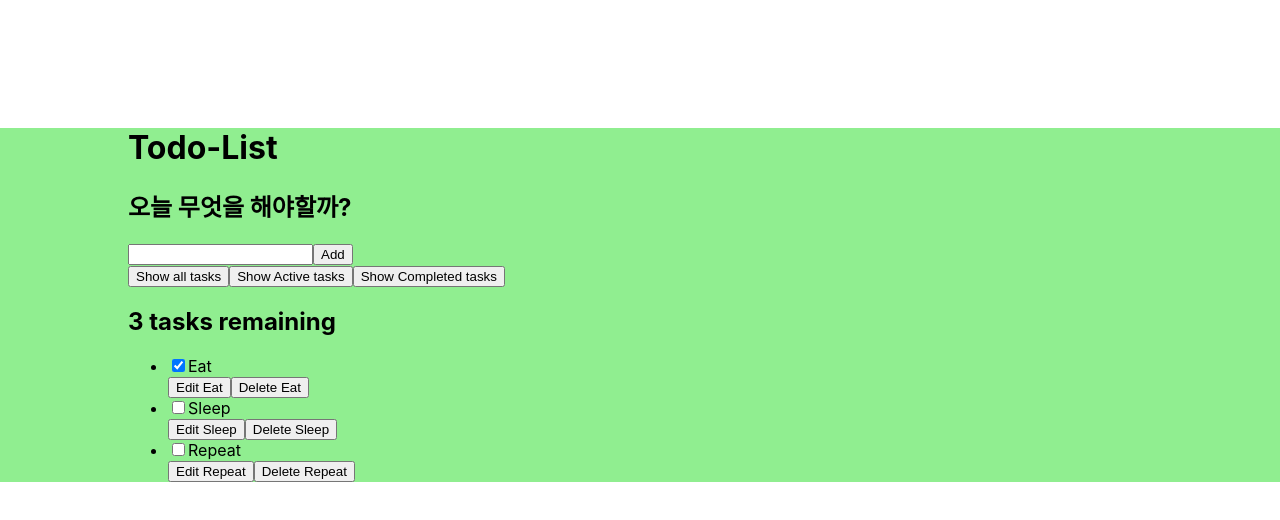
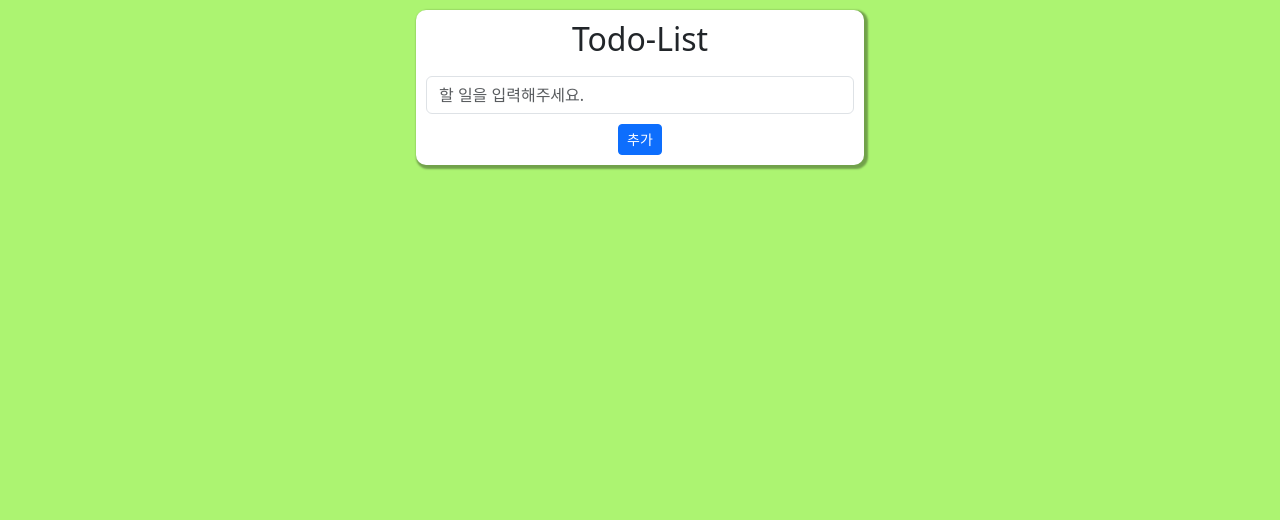
Before and after one commit to hsc03/React-TodoList, a React (Create React App) app: page / in a window 1280 px wide. Shown: the top 520 px of the page. Built offline with nearby package versions, Linux system fonts and the light colour scheme.

Commit message:
Add header component

```diff
--- a/package.json
+++ b/package.json
@@ -6,7 +6,9 @@
     "@testing-library/jest-dom": "^5.17.0",
     "@testing-library/react": "^13.4.0",
     "@testing-library/user-event": "^13.5.0",
+    "bootstrap": "^5.3.2",
     "react": "^18.2.0",
+    "react-bootstrap": "^2.10.0",
     "react-dom": "^18.2.0",
     "react-scripts": "5.0.1",
     "web-vitals": "^2.1.4"
@@ -34,5 +36,8 @@
       "last 1 firefox version",
       "last 1 safari version"
     ]
+  },
+  "devDependencies": {
+    "@babel/plugin-proposal-private-property-in-object": "^7.21.11"
   }
 }
--- a/src/App.css
+++ /dev/null
@@ -1,3 +0,0 @@
-.container {
-    margin: 10%;
-}
--- a/src/App.js
+++ b/src/App.js
@@ -1,94 +1,14 @@
 import React from 'react';
-import "../src/App.css";
+import "./styles/App.css";
+import 'bootstrap/dist/css/bootstrap.min.css'
+import Header from './components/Header';
+// import TodoList from './components/TodoList';
 
 const App = () => {
   return (
-    <div style={{ backgroundColor: "lightgreen" }}>
-      <div className='container'>
-        <h1>Todo-List</h1>
-        <form>
-          <h2 className="label-wrapper">
-            <label htmlFor="new-todo-input" className="label__lg">
-              오늘 무엇을 해야할까?
-            </label>
-          </h2>
-          <input type="text"/>
-          <button type="submit" className="btn btn__primary btn__lg">
-            Add
-          </button>
-        </form>
-        <div className="filters btn-group stack-exception">
-          <button type="button" className="btn toggle-btn" aria-pressed="true">
-            <span className="visually-hidden">Show </span>
-            <span>all</span>
-            <span className="visually-hidden"> tasks</span>
-          </button>
-          <button type="button" className="btn toggle-btn" aria-pressed="false">
-            <span className="visually-hidden">Show </span>
-            <span>Active</span>
-            <span className="visually-hidden"> tasks</span>
-          </button>
-          <button type="button" className="btn toggle-btn" aria-pressed="false">
-            <span className="visually-hidden">Show </span>
-            <span>Completed</span>
-            <span className="visually-hidden"> tasks</span>
-          </button>
-        </div>
-        <h2 id="list-heading">3 tasks remaining</h2>
-        <ul
-          role="list"
-          className="todo-list stack-large stack-exception"
-          aria-labelledby="list-heading">
-          <li className="todo stack-small">
-            <div className="c-cb">
-              <input id="todo-0" type="checkbox" defaultChecked={true} />
-              <label className="todo-label" htmlFor="todo-0">
-                Eat
-              </label>
-            </div>
-            <div className="btn-group">
-              <button type="button" className="btn">
-                Edit <span className="visually-hidden">Eat</span>
-              </button>
-              <button type="button" className="btn btn__danger">
-                Delete <span className="visually-hidden">Eat</span>
-              </button>
-            </div>
-          </li>
-          <li className="todo stack-small">
-            <div className="c-cb">
-              <input id="todo-1" type="checkbox" />
-              <label className="todo-label" htmlFor="todo-1">
-                Sleep
-              </label>
-            </div>
-            <div className="btn-group">
-              <button type="button" className="btn">
-                Edit <span className="visually-hidden">Sleep</span>
-              </button>
-              <button type="button" className="btn btn__danger">
-                Delete <span className="visually-hidden">Sleep</span>
-              </button>
-            </div>
-          </li>
-          <li className="todo stack-small">
-            <div className="c-cb">
-              <input id="todo-2" type="checkbox" />
-              <label className="todo-label" htmlFor="todo-2">
-                Repeat
-              </label>
-            </div>
-            <div className="btn-group">
-              <button type="button" className="btn">
-                Edit <span className="visually-hidden">Repeat</span>
-              </button>
-              <button type="button" className="btn btn__danger">
-                Delete <span className="visually-hidden">Repeat</span>
-              </button>
-            </div>
-          </li>
-        </ul>
-      </div>
+    <div className='app'>
+      <Header />
+      {/* <TodoList /> */}
     </div>
   );
 }
--- /dev/null
+++ b/src/components/Header.js
@@ -0,0 +1,20 @@
+import React from 'react';
+import '../styles/Header.css';
+import 'bootstrap/dist/css/bootstrap.min.css'
+import { Form, Button } from 'react-bootstrap';
+
+const Header = () => {
+    return (
+        <div className="headerContainer">
+            <div className="headerTitle">
+                <h2>Todo-List</h2>
+            </div>
+            <div className="headerInput">
+                <Form.Control type="text" placeholder="할 일을 입력해주세요." />
+                <Button type="submit" size="sm">추가</Button>
+            </div>
+        </div>
+    );
+};
+
+export default Header;
--- /dev/null
+++ b/src/components/TodoList.js
@@ -0,0 +1,9 @@
+const TodoList = () => {
+    return (
+        <div>
+
+        </div>
+    );
+};
+
+export default TodoList;
--- a/src/index.css
+++ b/src/index.css
@@ -11,3 +11,9 @@ code {
   font-family: source-code-pro, Menlo, Monaco, Consolas, 'Courier New',
     monospace;
 }
+
+html, body, #root {
+  height: 100%;
+  margin: 0;
+  padding: 0;
+}
--- /dev/null
+++ b/src/styles/App.css
@@ -0,0 +1,5 @@
+.app {
+  background-color: rgb(172, 244, 113);
+  width: 100%;
+  min-height: 100%;
+}
--- /dev/null
+++ b/src/styles/Header.css
@@ -0,0 +1,23 @@
+.headerContainer {
+    width: 35%;
+    background-color: white;
+    box-shadow: 2px 2px 2px 2px rgba(0, 0, 0, 0.342) ;
+    border-radius: 10px;
+    text-align: center;
+    margin: auto;
+    padding-top: 10px;
+    transform: translateY(10px);
+}
+
+.headerTitle {
+    text-align: center;
+}
+
+.headerInput {
+    align-items: center;
+    padding: 10px;
+}
+
+.headerInput Button {
+    margin-top: 10px;
+}
```
Also changed, not shown: src/components/TodoItem.js (added, +9 -0 lines), src/styles/TodoItem.css (added), src/styles/TodoList.css (added), 1 other file (tests, documents, lock files or other folders).
